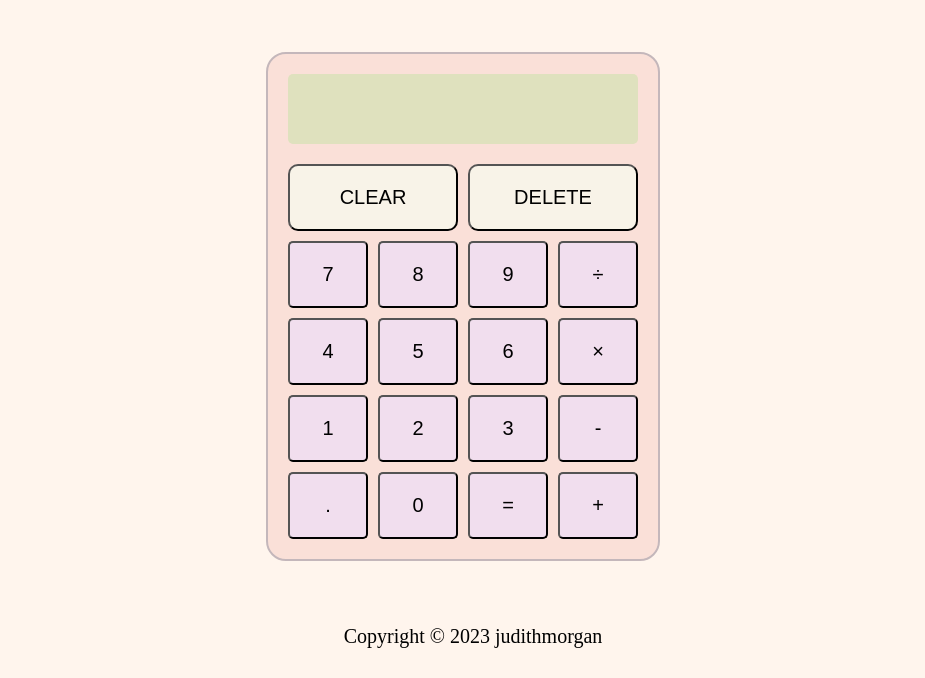
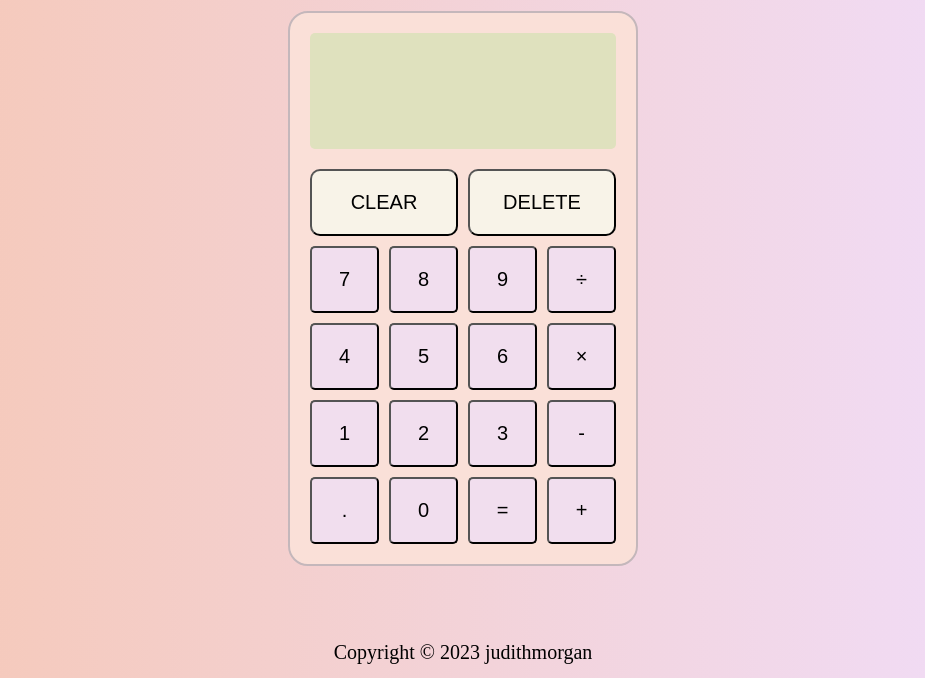
Before and after one commit to judithmorgan/calculator, a plain HTML site: page index.html in a window 1280 px wide. Shown: the part 122-800 px from the top of the page, without its empty margins (177-1102 px from the left). Drawn offline with Linux system fonts and the light colour scheme.

Commit message:
updated css

```diff
--- a/index.html
+++ b/index.html
@@ -6,11 +6,9 @@
     <meta name="viewport" content="width=device-width, initial-scale=1.0">
     <link rel="stylesheet" href="styles.css">
     <title>Pastel Calculator </title>
+    <script src="script.js" defer> </script>
 </head>
-
 <body>
-
-    <script src="script.js"> </script>
     <header>
         <h1> Pastel Calculator</h1>
     </header>
--- a/script.js
+++ b/script.js
@@ -8,7 +8,6 @@
 - the numbers to enter */
 
 
-console.log("Hi there!")
 
 let firstOperand = ''
 let secondOperand = ''
--- a/styles.css
+++ b/styles.css
@@ -1,3 +1,13 @@
+
+/* dont understand this */
+*,*::before,*::after {
+   box-sizing: border-box;
+   padding: 0;
+   margin: 0;
+}
+
+
+
 html {
    /* footer support */
    position: relative;
@@ -5,9 +15,11 @@ html {
 }
 
 body {
-   background-color: #FFF5ED;
-   display: flex;
+   background: linear-gradient(to right,#F6C7B3, #f0defd );
    flex-direction: column;
+   line-height: 1.6;
+  /* footer support dont understand this either  */
+  margin-bottom: 100px;
 }
 
 header {
@@ -31,7 +43,6 @@ main {
 .calculator {
    display: flex;
    flex-direction: column;
-
    width: 350px;
    background-color: #FAE0D8;
    border-radius: 20px;
@@ -41,13 +52,23 @@ main {
 }
 
 .screen {
-   height: 50px;
    padding: 10px;
    border-radius: 5px;
    margin-bottom: 20px;
    background-color: #dfe1be;
    text-align: right;
 }
+
+   .previous-screen {
+      min-height: 32px;
+      font-size: 20px;
+   }
+
+   .current-screen {
+      min-height: 64px;
+      font-size: 40px;
+   }
+
 
 .btn {
    background-color: #F1DEEE;
@@ -83,5 +104,7 @@ footer {
 }
 
 
+
+
 /*
  * Button Styles
```
